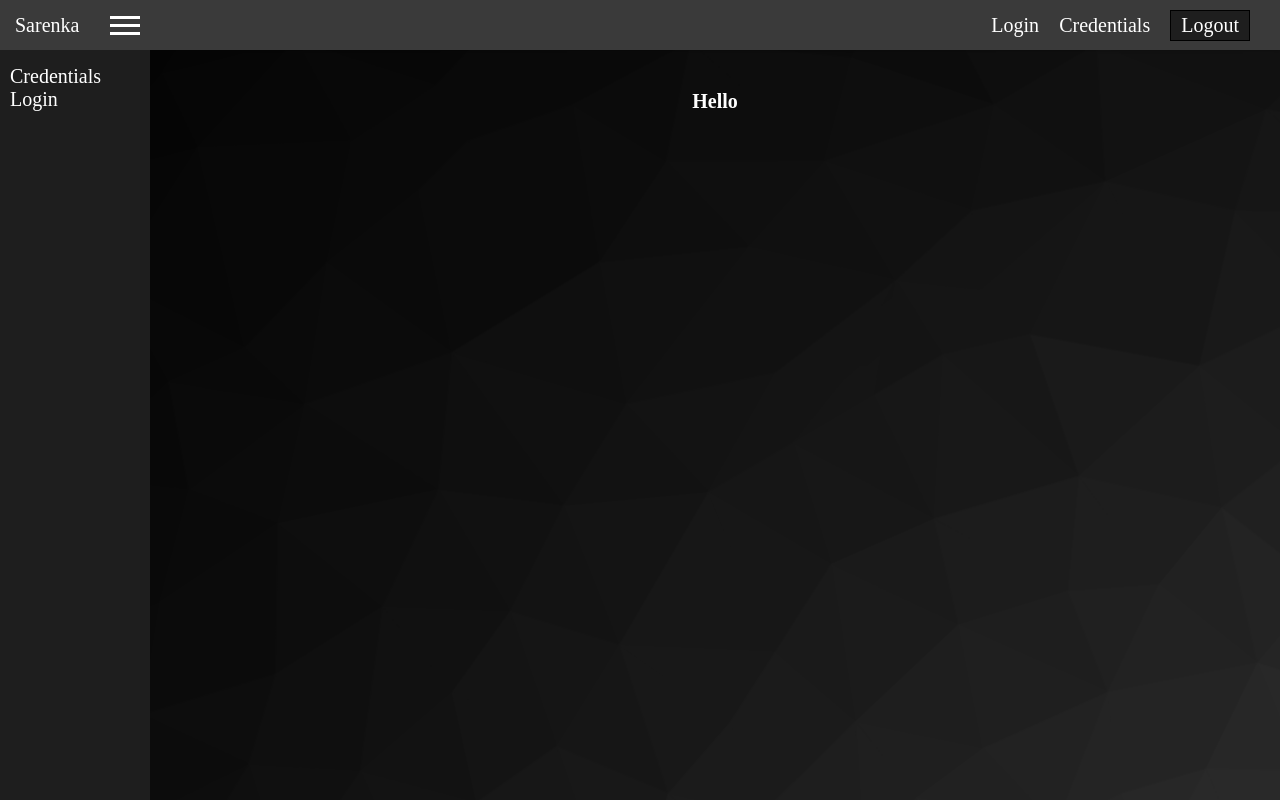
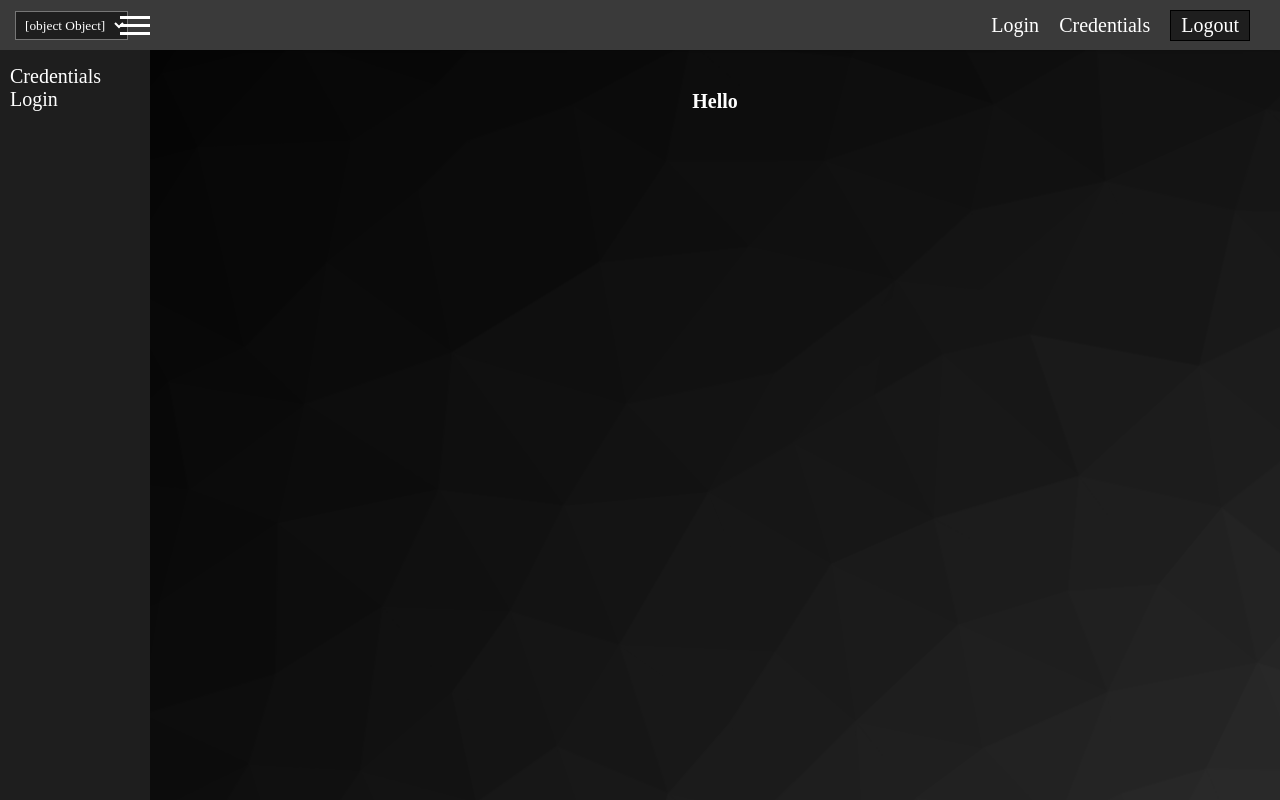
Before and after one commit to KTZgraph/sarenka-osint, a Next.js app: page / in a window 1280 px wide. Built offline with nearby package versions, Linux system fonts and the light colour scheme.

Commit message:
selektor języków

```diff
--- a/components/layout/main-menu.module.css
+++ b/components/layout/main-menu.module.css
@@ -21,9 +21,9 @@
   position: absolute;
   right: 0; /* domylsnie ikona ma być widoczna */
   top: calc(-1* var(--main-navigation-height));
-  /* wysrodkowanie - można obliczyc (3.5rem - 2.5rem[szerokosc linii)/2 i z tego wyniku obnliczyc padding*/
   padding: 0.5rem;
   box-sizing: border-box; /*bo przez padding sie powiekszyl elemnt*/
+
   /* SREDNIO MI SIE TO PODOBA to transition */
   /*delay ostatnie*/
   /* transition: right .3s .3s;  */
@@ -36,9 +36,8 @@
   background-color: white;
   /* linie domyslnie na siebie nachodza */
   position: absolute;
-  left: 1rem;
-  /* top: 1.55rem; */
-  /*zmiana punktu rotacji z domuyślnego centru, */
+  right: 0;
+  top: 0;
   transform-origin: left;
   /* animacja powrotu z X do zwyklego hamburgera */
   transition: transform 0.3s, top 0.3s 0.3s, opacity 0.2s;
--- a/components/layout/main-navigation.js
+++ b/components/layout/main-navigation.js
@@ -6,7 +6,16 @@ function MainNavigation() {
     <header className={classes.header}>
       <Link href="/">
         <a>
-          <div className={classes.logo}>Sarenka</div>
+          <div className={classes.languages}>
+            <select>
+              <option>
+                <span>EN</span>
+              </option>
+              <option>
+                <span>PL</span>
+              </option>
+            </select>
+          </div>
         </a>
       </Link>
       <nav>
@@ -26,5 +35,4 @@ function MainNavigation() {
   );
 }
 
-
 export default MainNavigation;
--- a/components/layout/main-navigation.module.css
+++ b/components/layout/main-navigation.module.css
@@ -8,6 +8,14 @@
     align-items: center;
     padding: 0 15px;
     font-size: 2rem;
+}
+
+.languages select{
+    background-color: var(--color-grey-10);
+    color: white;
+    padding: 5px;
+    font-family: 'Lato',
+
 }
 
 .header ul {
--- a/styles/globals.css
+++ b/styles/globals.css
@@ -26,7 +26,7 @@ body {
 
   --color-black-1: #18191b;
   --color-black-2: #131416;
-  --color-black-2: #0C0D0E;
+  --color-black-3: #0c0d0e;
 
 
   --main-navigation-height: 5rem;
```
